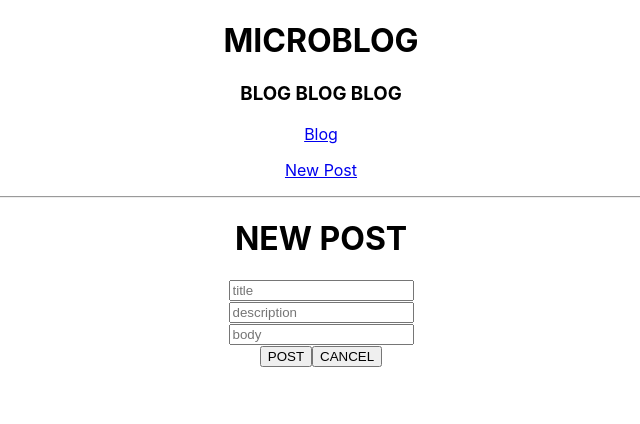
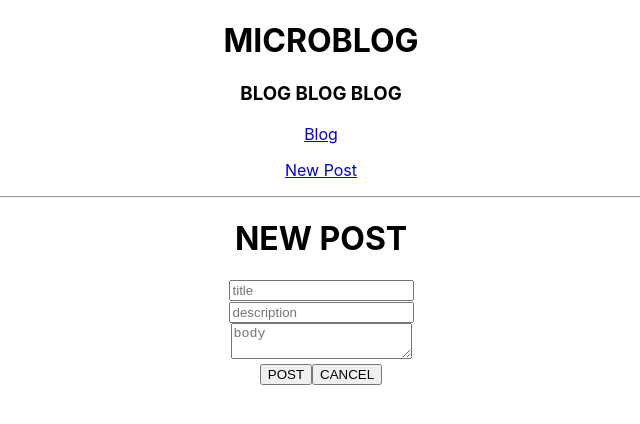
Before and after one commit to majxxi/microblog, a React (Create React App) app: page /new in a window 1280 px wide. Shown: the top 424 px of the page, without its empty margins (319-959 px from the left). Built offline with nearby package versions, Linux system fonts and the light colour scheme.

Commit message:
minorrrrr.

```diff
--- a/src/Form.js
+++ b/src/Form.js
@@ -1,6 +1,7 @@
 import React from 'react';
 import { useHistory } from 'react-router-dom';
 import { Formik, Field, Form } from "formik";
+
 import * as Yup from "yup";
 
 function PostForm( {addPost} ){
@@ -25,19 +26,19 @@ function PostForm( {addPost} ){
           <Form onSubmit={handleSubmit}>
             <div>
               <Field name="title"
-                    type="input"
+                    as="input"
                     placeholder="title"
               />
             </div>
             <div>
               <Field name="description"
-                    type="input"
+                    as="input"
                     placeholder="description"
               />
             </div>
             <div>
               <Field name="body"
-                    type="input"
+                    as="textarea"
                     placeholder="body"
               />
             </div>
```
